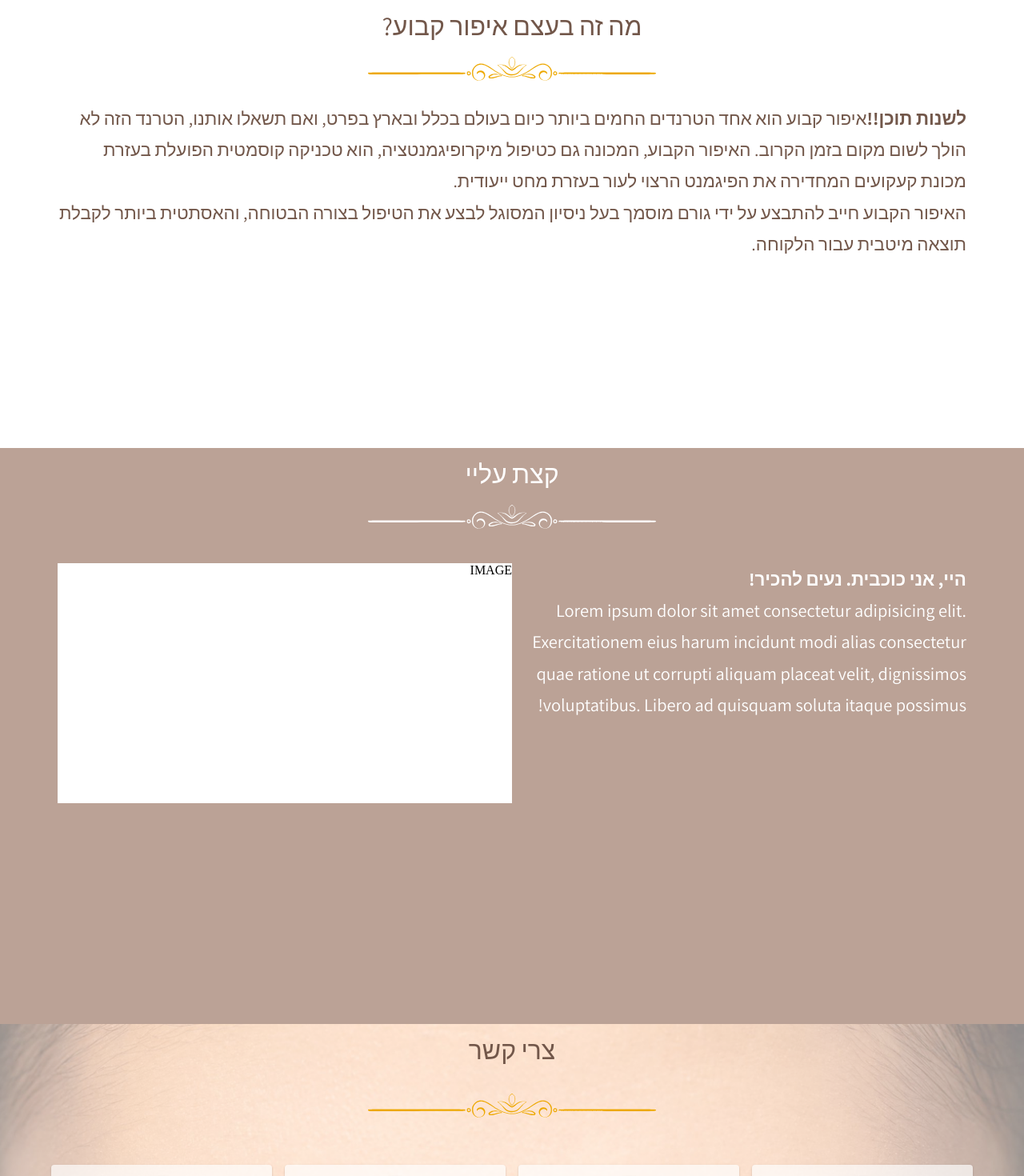
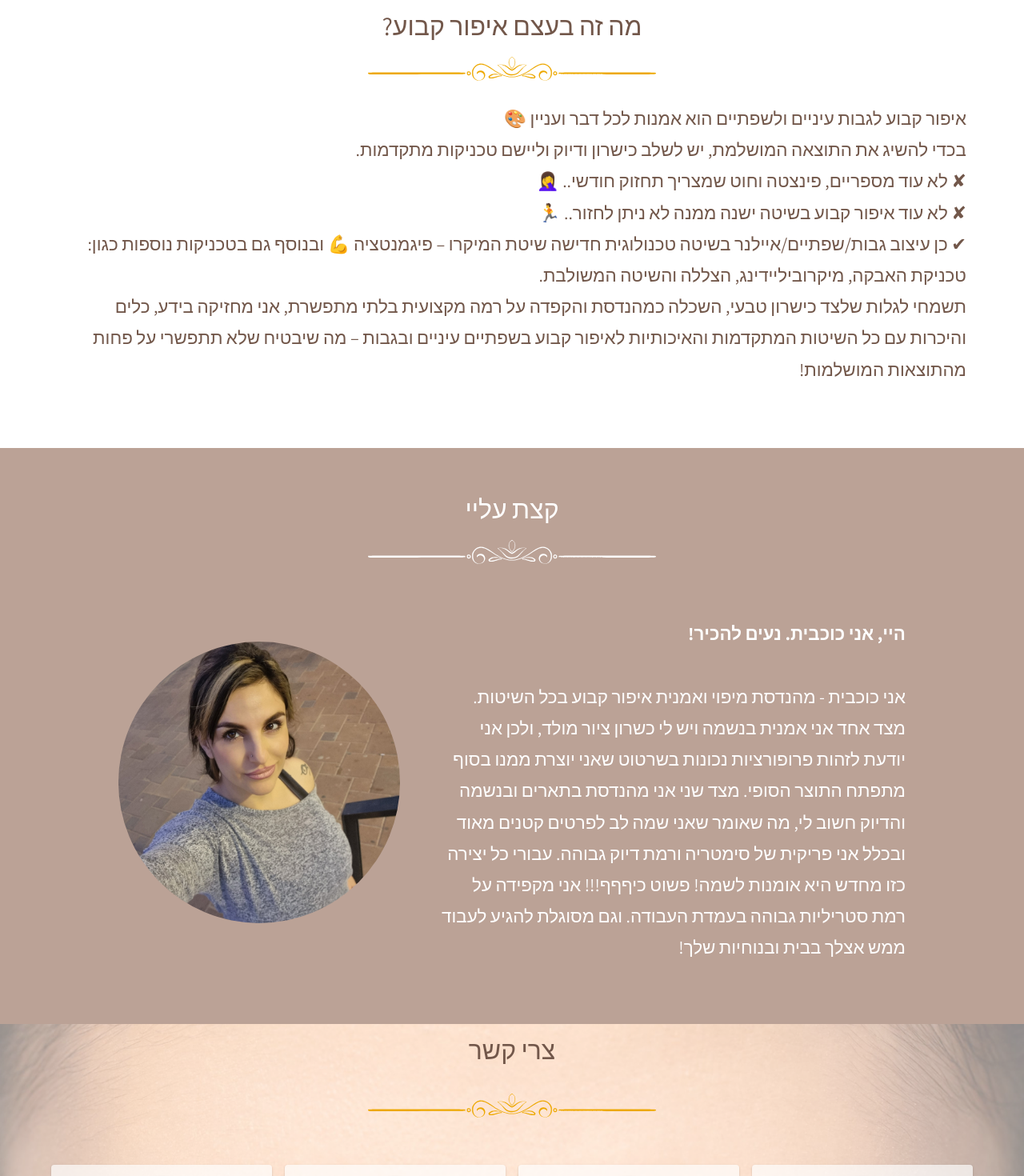
Before and after one commit to LiatPardoGrinbaum/Kohavit-front, a React (Create React App) app: page / in a window 1280 px wide. Shown: the part 800-2270 px from the top of the page at 80% size. Built offline with nearby package versions, Linux system fonts and the light colour scheme.

Commit message:
edited about and about me section, changed home photo

```diff
--- a/src/components/About/About.tsx
+++ b/src/components/About/About.tsx
@@ -22,11 +22,14 @@ const About = () => {
           </Title>
           <Divider />
           <Paragraph fontColor="primary.dark">
-            <strong>לשנות תוכן!!</strong>
-            איפור קבוע הוא אחד הטרנדים החמים ביותר כיום בעולם בכלל ובארץ בפרט, ואם תשאלו אותנו, הטרנד הזה לא הולך לשום
-            מקום בזמן הקרוב. האיפור הקבוע, המכונה גם כטיפול מיקרופיגמנטציה, הוא טכניקה קוסמטית הפועלת בעזרת מכונת
-            קעקועים המחדירה את הפיגמנט הרצוי לעור בעזרת מחט ייעודית. <br></br>האיפור הקבוע חייב להתבצע על ידי גורם מוסמך
-            בעל ניסיון המסוגל לבצע את הטיפול בצורה הבטוחה, והאסתטית ביותר לקבלת תוצאה מיטבית עבור הלקוחה.
+            איפור קבוע לגבות עיניים ולשפתיים הוא אמנות לכל דבר ועניין 🎨<br></br>
+            בכדי להשיג את התוצאה המושלמת, יש לשלב כישרון ודיוק וליישם טכניקות מתקדמות. <br></br>✘ לא עוד מספריים, פינצטה
+            וחוט שמצריך תחזוק חודשי.. 🤦‍♀️<br></br>✘ לא עוד איפור קבוע בשיטה ישנה ממנה לא ניתן לחזור.. 🏃<br></br>✔ כן
+            עיצוב גבות/שפתיים/איילנר בשיטה טכנולוגית חדישה שיטת המיקרו – פיגמנטציה 💪 ובנוסף גם בטכניקות נוספות כגון:
+            טכניקת האבקה, מיקרוביליידינג, הצללה והשיטה המשולבת. <br></br>
+            תשמחי לגלות שלצד כישרון טבעי, השכלה כמהנדסת והקפדה על רמה מקצועית בלתי מתפשרת, אני מחזיקה בידע, כלים והיכרות
+            עם כל השיטות המתקדמות והאיכותיות לאיפור קבוע בשפתיים עיניים ובגבות – מה שיבטיח שלא תתפשרי על פחות מהתוצאות
+            המושלמות!
           </Paragraph>
         </Box>
       </Container>
--- a/src/components/AboutMe/AboutMe.tsx
+++ b/src/components/AboutMe/AboutMe.tsx
@@ -1,13 +1,13 @@
-import { Box, Container, Typography } from "@mui/material";
+import { Box, Typography } from "@mui/material";
 // import Paragraph from "../../../styles/Paragraph";
 import Title from "../../styles/Title";
 import DividerWhite from "../Divider/DividerWhite";
 import { theme } from "../../theme";
+import photo from "../../assets/homephoto2.jpg";
 
 const AboutMe = () => {
   return (
-    <Box minHeight="90vh" bgcolor="primary.main">
-      <Container>
+    <Box minHeight="90vh" bgcolor="primary.main" sx={{ display: "flex", justifyContent: "center" }}>
       <Box
         sx={{
           display: "flex",
@@ -21,29 +21,50 @@ const AboutMe = () => {
           קצת עליי
         </Title>
         <DividerWhite />
-          <Box sx={{ display: "flex", flexDirection: "row", margin: theme.spacing(6, 0, 0, 0) }}>
+        <Box
+          sx={{
+            display: "flex",
+            flexDirection: "row",
+            justifyContent: "center",
+            alignItems: "center",
+            flexWrap: "wrap",
+            margin: theme.spacing(6, 0, 0, 0),
+          }}>
           <Typography
             variant="subtitle1"
             sx={{
               width: "50%",
               fontSize: "1.4rem",
               color: "common.white",
-
+              padding: "1.5rem",
               [theme.breakpoints.down("sm")]: {
                 fontSize: "1.5rem",
+                padding: "0",
+                width: "90%",
               },
             }}>
             <strong>היי, אני כוכבית. נעים להכיר!</strong>
-              <br></br>
-              Lorem ipsum dolor sit amet consectetur adipisicing elit. Exercitationem eius harum incidunt modi alias
-              consectetur quae ratione ut corrupti aliquam placeat velit, dignissimos voluptatibus. Libero ad quisquam
-              soluta itaque possimus!
+            <br></br> <br></br>
+            אני כוכבית - מהנדסת מיפוי ואמנית איפור קבוע בכל השיטות. <br></br>
+            מצד אחד אני אמנית בנשמה ויש לי כשרון ציור מולד, ולכן אני יודעת לזהות פרופורציות נכונות בשרטוט שאני יוצרת
+            ממנו בסוף מתפתח התוצר הסופי. מצד שני אני מהנדסת בתארים ובנשמה והדיוק חשוב לי, מה שאומר שאני שמה לב לפרטים
+            קטנים מאוד ובכלל אני פריקית של סימטריה ורמת דיוק גבוהה. עבורי כל יצירה כזו מחדש היא אומנות לשמה! פשוט
+            כיףףף!!! אני מקפידה על רמת סטריליות גבוהה בעמדת העבודה. וגם מסוגלת להגיע לעבוד ממש אצלך בבית ובנוחיות שלך!
           </Typography>
 
-            <Box sx={{ width: "200px", height: "300px", background: "white", flex: 1 }}>IMAGE</Box>
+          <Box
+            sx={{
+              width: { xs: "350px", sm: "400px" },
+              maxWidth: "100%",
+              zIndex: "1",
+              overflowY: "hidden",
+              padding: "1.5rem",
+            }}
+            className="imgContainer">
+            <img src={photo} alt="kohiphoto" />
           </Box>
         </Box>
-      </Container>
+      </Box>
     </Box>
   );
 };
--- a/src/components/Contact/ContactDivs.tsx
+++ b/src/components/Contact/ContactDivs.tsx
@@ -17,7 +17,7 @@ const contactWays = [
   {
     contactId: "phone",
     buttonIcon: (
-      <Button sx={{ borderRadius: "50%", width: "80px", height: "80px" }} variant="contained">
+      <Button sx={{ borderRadius: "50%", width: "60px", height: "60px" }} variant="contained">
         <Phone sx={{ color: "common.white" }} />
       </Button>
     ),
@@ -26,7 +26,7 @@ const contactWays = [
   {
     contactId: "whatsapp",
     buttonIcon: (
-      <Button sx={{ borderRadius: "50%", width: "80px", height: "80px" }} variant="contained">
+      <Button sx={{ borderRadius: "50%", width: "60px", height: "60px" }} variant="contained">
         <WhatsApp sx={{ color: "common.white" }} />
       </Button>
     ),
@@ -35,7 +35,7 @@ const contactWays = [
   {
     contactId: "location",
     buttonIcon: (
-      <Button sx={{ borderRadius: "50%", width: "80px", height: "80px" }} variant="contained">
+      <Button sx={{ borderRadius: "50%", width: "60px", height: "60px" }} variant="contained">
         <LocationOn sx={{ color: "common.white" }} />
       </Button>
     ),
@@ -44,7 +44,7 @@ const contactWays = [
   {
     contactId: "mail",
     buttonIcon: (
-      <Button sx={{ borderRadius: "50%", width: "80px", height: "80px" }} variant="contained">
+      <Button sx={{ borderRadius: "50%", width: "60px", height: "60px" }} variant="contained">
         <AlternateEmail sx={{ color: "common.white" }} />
       </Button>
     ),
--- a/src/components/Home/Home.tsx
+++ b/src/components/Home/Home.tsx
@@ -3,7 +3,7 @@ import { Box, styled, Button, Typography } from "@mui/material";
 import { theme } from "../../theme";
 import Title from "../../styles/Title";
 // import bgHome from "../../../assets/homebgstars.png";
-import homephoto from "../../assets/homephoto2.jpg";
+import homephoto from "../../assets/homephoto11.jpg";
 import title from "../../assets/maintitle.png";
 // import homephoto2 from "../../../assets/homephoto2.jpg";
 import "../Home/style.css";
--- a/src/styles/Title.tsx
+++ b/src/styles/Title.tsx
@@ -1,15 +1,5 @@
 import { Typography } from "@mui/material";
-import { theme } from "../theme";
-
-//  const TitleStyle = styled(Typography)({
-//   fontSize: "2rem",
-//   color: "white",
-//   fontFamily: ` 'Secular One', sans-serif`,
-//   margin: theme.spacing(4, 0, 4, 0),
-//   [theme.breakpoints.down("sm")]: {
-//     fontSize: "1.5rem",
-//   },
-// });
+// import { theme } from "../theme";
 
 type TitleProp = {
   children: string;
@@ -27,9 +17,9 @@ const Title = (props: TitleProp) => {
 
           fontFamily: props.fontFamily,
           // margin: theme.spacing(4, 0, 0, 0),
-          [theme.breakpoints.down("sm")]: {
-            fontSize: "1.5rem",
-          },
+          // [theme.breakpoints.down("sm")]: {
+          //   fontSize: "1.5rem",
+          // },
         }}>
         {props.children}
       </Typography>
```
Also changed, not shown: src/assets/homephoto1.jpg (added), src/assets/homephoto11.jpg (added). Lines whose indentation alone changed are shown as unchanged.
